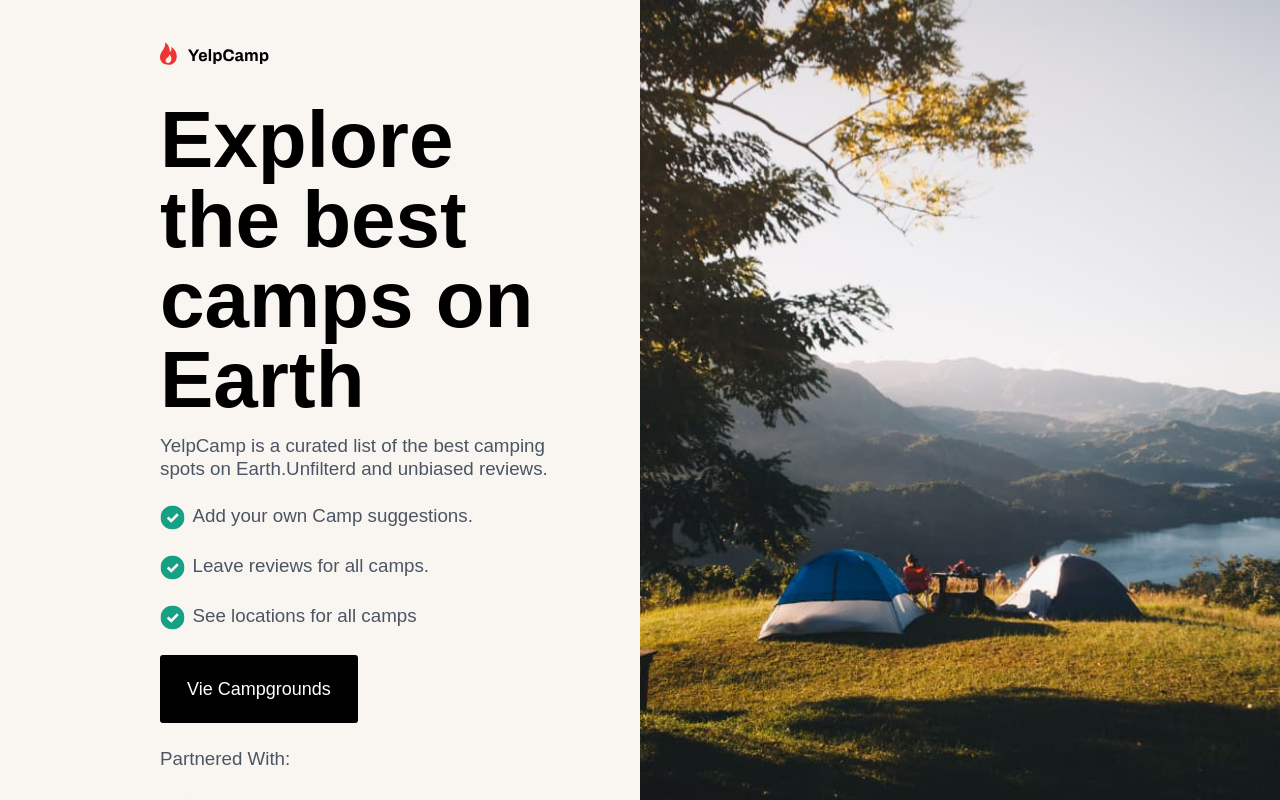
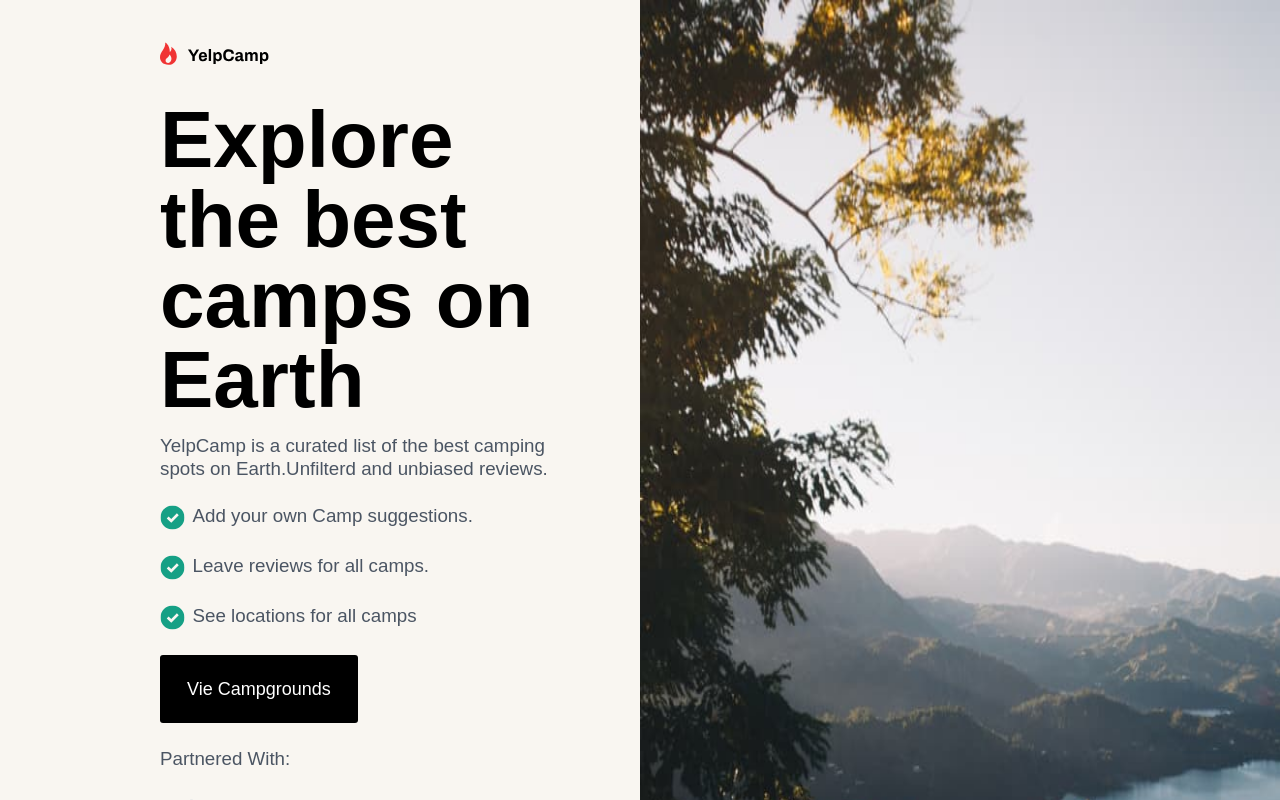
Before and after one commit to krishna8223/Yelp-Camp-challenge-by-code-well, a Next.js app: page / in a window 1280 px wide. Shown: the top 800 px of the page. Built offline with nearby package versions, Linux system fonts and the light colour scheme.

Commit message:
responsive

```diff
--- a/styles/globals.css
+++ b/styles/globals.css
@@ -74,7 +74,9 @@ header{
     position: absolute;
     top: 0;
 }
-
+.right{
+  height: 100vw;
+}
 
 
 @media(max-width:1024px){
```
